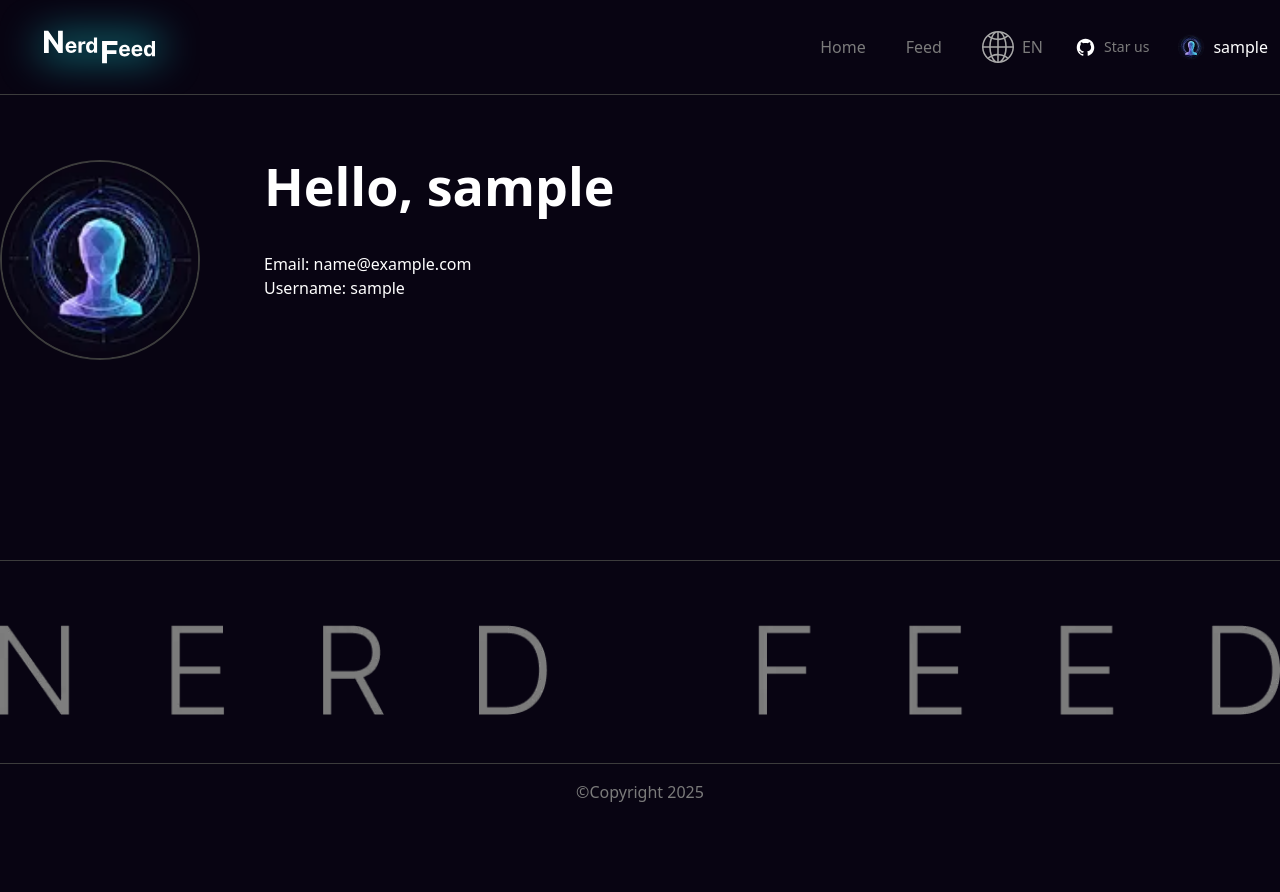
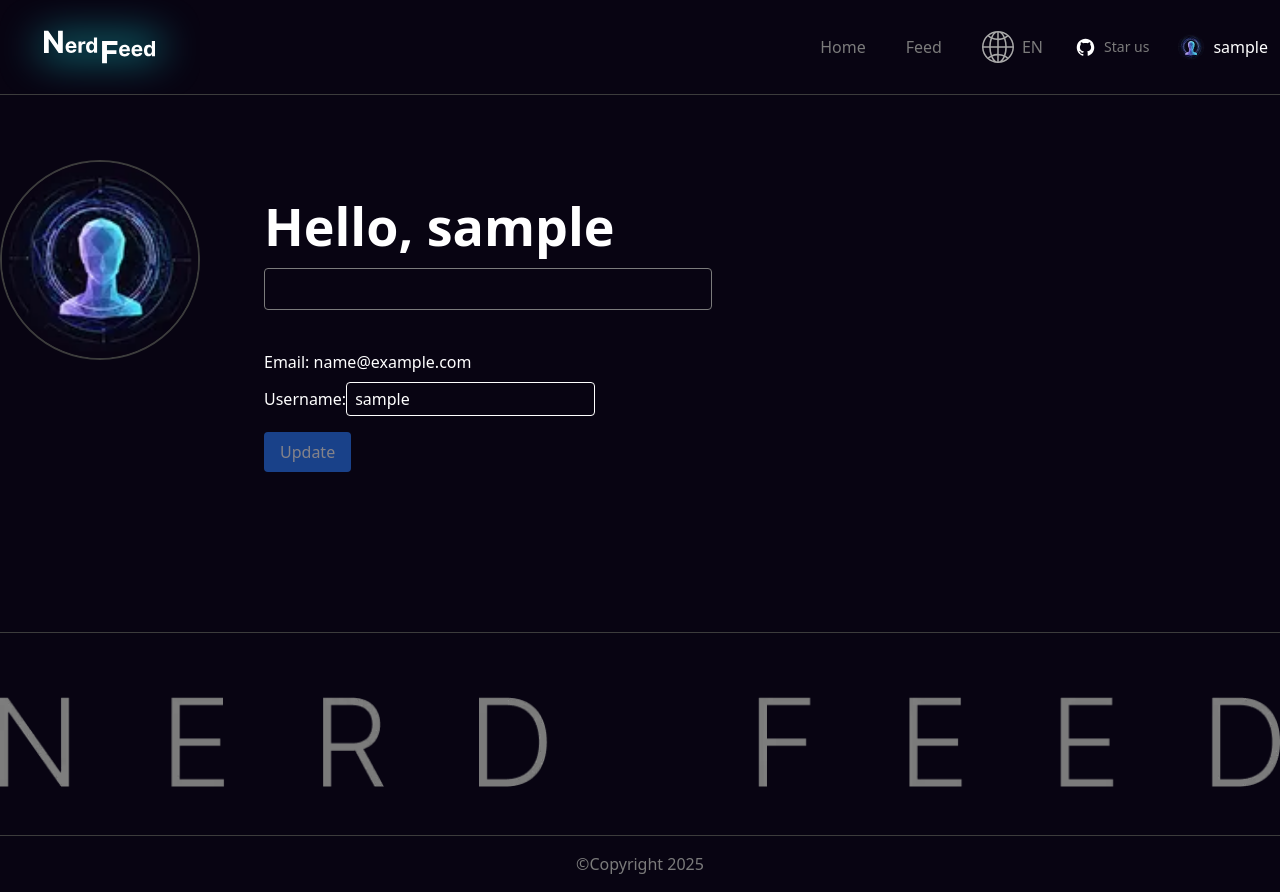
Before and after one commit to TomasSorgetti/social-supabase, a Vue app: page /account/profile in a window 1280 px wide. Before the commit the page ends 820 px from the top, so only its background shows below. Built offline with nearby package versions, Linux system fonts and the light colour scheme; sample sign-in values are in the browser's storage.

Commit message:
feat: profile update added

```diff
--- a/src/pages/account/ProfileView.vue
+++ b/src/pages/account/ProfileView.vue
@@ -1,5 +1,5 @@
 <script>
-import { useAuthState } from "../../services/auth";
+import { setUser, useAuthState } from "../../services/auth";
 import defaultProfile from "../../assets/images/avatar.webp";
 import { updateUserProfile } from "../../services/user";
 
@@ -10,6 +10,10 @@ export default {
   data() {
     return {
       defaultProfile,
+
+      loading: false,
+      error: "",
+      success: "",
 
       user: {
         id: null,
@@ -23,28 +27,85 @@ export default {
       form: {
         username: null,
         tag: null,
-        avatar: null,
+        // avatar: null,
       },
     };
   },
+
   mounted() {
-    unsubscribeFromAuthState = useAuthState(
-      (userState) => (this.user = userState)
-    );
-    console.log("user", this.user);
+    unsubscribeFromAuthState = useAuthState((userState) => {
+      this.user = userState;
+
+      this.form.username = userState.username;
+      this.form.tag = userState.tag;
+    });
   },
+
   unmounted() {
     unsubscribeFromAuthState();
   },
+
+  computed: {
+    isUserChanged() {
+      if (
+        !this.form.username ||
+        !this.user.username ||
+        !this.form.tag ||
+        !this.user.tag
+      )
+        return false;
+
+      return (
+        this.form.username.trim() !== this.user.username ||
+        this.form.tag.trim() !== this.user.tag
+      );
+    },
+  },
+
   methods: {
-    async updateUserProfile() {},
+    async handleSubmit() {
+      if (!this.isUserChanged) return;
+
+      this.loading = true;
+      this.error = "";
+      this.success = "";
+
+      try {
+        // todo => update user in auth?
+        await updateUserProfile({
+          id: this.user.id,
+          username: this.form.username.trim(),
+          tag: this.form.tag.trim(),
+        });
+
+        // this not necesary?
+        this.user.username = this.form.username.trim();
+        this.user.tag = this.form.tag.trim();
+
+        // todo => update user in auth?
+        setUser({
+          username: this.user.username,
+          tag: this.user.tag,
+        });
+
+        this.success = "Username updated successfully";
+      } catch (err) {
+        console.log(err);
+        this.error = err.message || "Error updating username.";
+      } finally {
+        this.loading = false;
+      }
+    },
   },
 };
 </script>
 
 <template>
-  <main class="my-40 min-h-[30vh] container mx-auto">
-    <form action="#" class="flex items-start justify-start gap-16">
+  <main class="my-40 min-h-[35vh] container mx-auto">
+    <form
+      @submit.prevent="handleSubmit"
+      class="flex items-start justify-start gap-16"
+    >
       <div
         class="w-50 h-50 rounded-full overflow-hidden flex-shrink border-2 border-border"
       >
@@ -58,15 +119,39 @@ export default {
       </div>
 
       <div class="flex-1">
+        <span
+          class="min-h-10 block"
+          :class="error ? 'text-red-500' : 'text-green-500'"
+          >{{ error || success }}</span
+        >
         <h1 class="text-5xl font-bold">Hello, {{ user.username }}</h1>
-        <span
-          class="uppercase text-font-secondary mt-4 block text-2xl tracking-[1rem]"
-          >{{ user.tag }}</span
+        <input
+          id="tag"
+          type="text"
+          v-model="form.tag"
+          class="border rounded px-2 py-1 uppercase text-font-secondary mt-4 block text-2xl tracking-[1rem] w-full max-w-md"
+        />
+
+        <ul class="mt-10 space-y-2">
+          <li>Email: {{ user.email }}</li>
+          <li>
+            <label for="username" class="">Username:</label>
+            <input
+              id="username"
+              type="text"
+              v-model="form.username"
+              class="border rounded px-2 py-1"
+            />
+          </li>
+        </ul>
+
+        <button
+          type="submit"
+          :disabled="!isUserChanged || loading"
+          class="mt-4 bg-blue-500 text-white px-4 py-2 rounded disabled:opacity-50 disabled:cursor-not-allowed cursor-pointer"
         >
-        <ul class="mt-10">
-          <li>Email: {{ user.email }}</li>
-          <li>Username: {{ user.username }}</li>
-        </ul>
+          {{ loading ? "Updating..." : "Update" }}
+        </button>
       </div>
     </form>
   </main>
--- a/src/services/auth.js
+++ b/src/services/auth.js
@@ -119,7 +119,7 @@ function notifyAll() {
   observers.forEach(notify);
 }
 
-function setUser(data) {
+export function setUser(data) {
   user = {
     ...user,
     ...data,
--- a/src/services/user.js
+++ b/src/services/user.js
@@ -24,11 +24,16 @@ export async function createUserProfile(data) {
  * @param {*} data
  */
 export async function updateUserProfile(data) {
-  // validate data
-  const { error } = await supabase.from("profile").insert(data);
+  const { id, username, tag } = data;
+
+  const { error } = await supabase
+    .from("profile")
+    .update({ username, tag })
+    .eq("id", id);
 
   if (error) throw new Error(error.message);
 }
+
 export async function getUserProfileById(userId) {
   const { data, error } = await supabase
     .from("profile")
```
